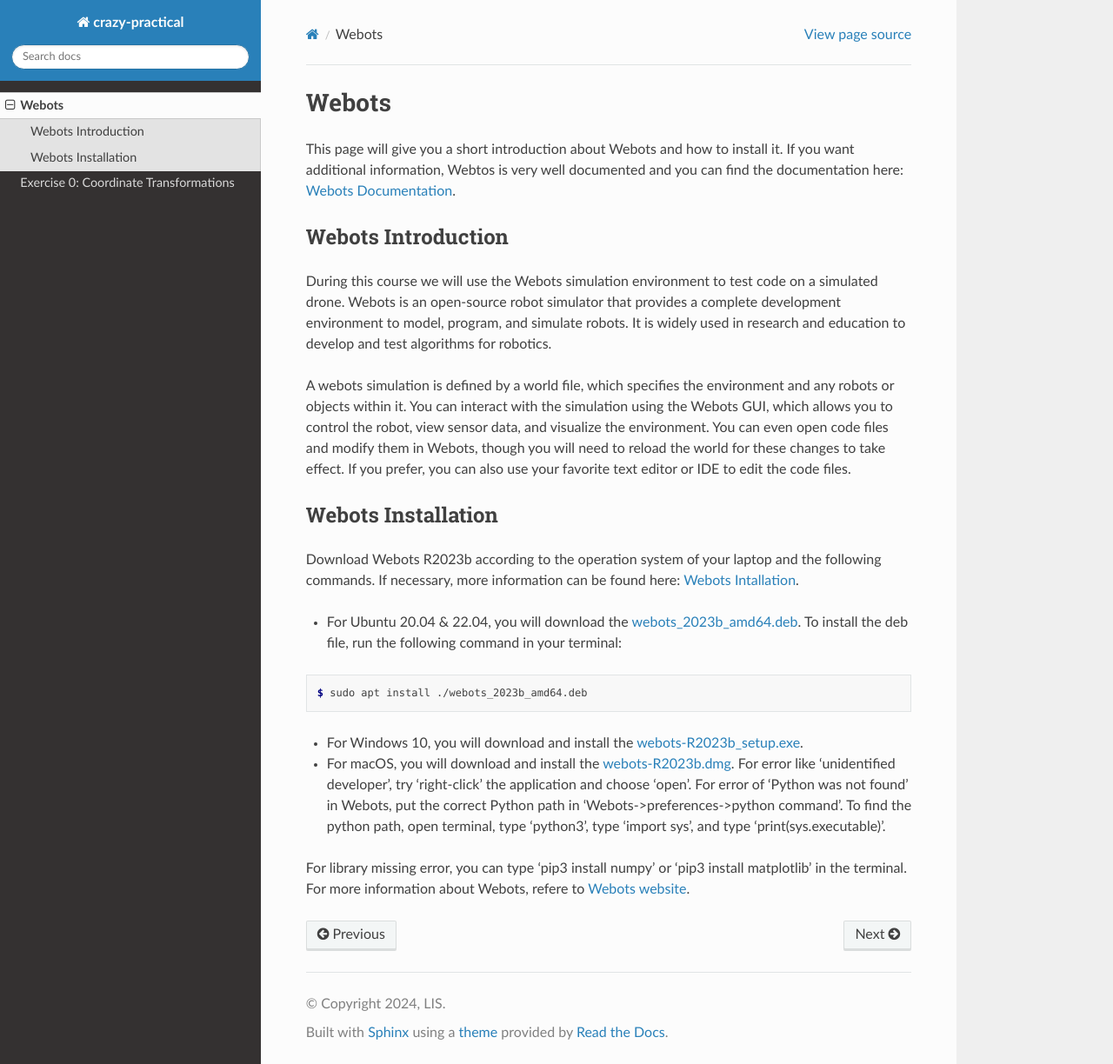
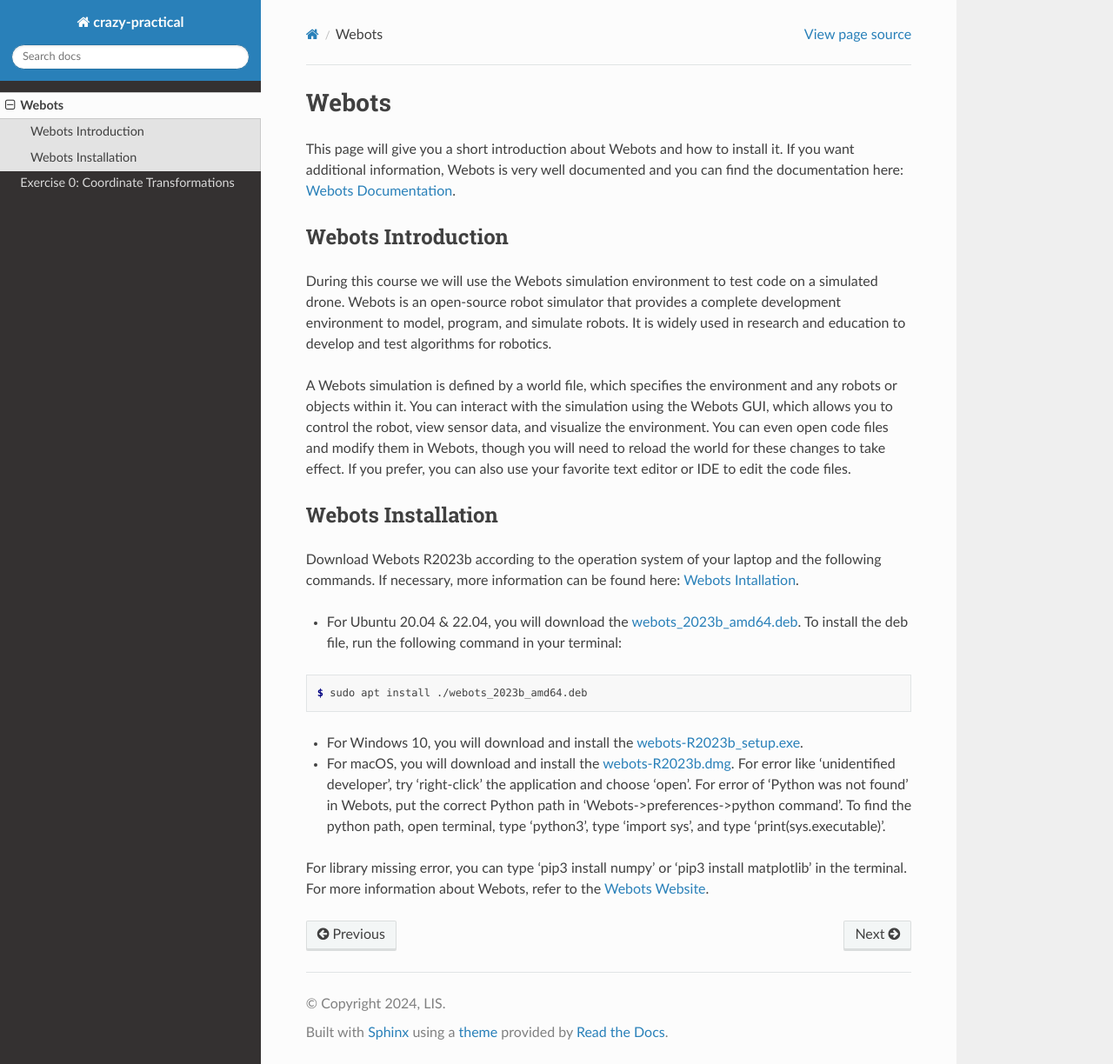
Before and after one commit to lis-epfl/micro-502, a Sphinx documentation site: the page built from docs/exercise_0/webots_introduction.rst, in a window 1280 px wide and 1224 px high. Shown: the whole window at 87% size. Built offline with Sphinx 7.4.7 and the Read the Docs theme 2.0.0, drawn with Linux system fonts in a browser that asks for light colours.

Commit message:
Correct typos

```diff
--- a/docs/exercise_0/exercise_0_description.rst
+++ b/docs/exercise_0/exercise_0_description.rst
@@ -8,7 +8,8 @@
 For this task you will need to convert commands for a drone from the body frame to the inertial frame.
 This is important because the drone's orientation will change as it moves, and the control commands need to be aligned with the drone's current orientation to ensure that it moves correctly.
 
-To start, you can run the the simulation in Webots by opening the world file (**crazyflie_world_exercise.wbt**) and clicking the play button.
+To start, you can run the simulation in Webots by opening the world file (**crazyflie_world_exercise.wbt**) and clicking the play button.
+To open the world file, click **File** -> **Open World** and select the **crazyflie_world_exercise.wbt** file from where you have saved this directory.
 You should see a drone in the simulation that you can control using the keys on your keyboard as follows:
   - **W**: Move the drone forward
   - **S**: Move the drone backward
--- a/docs/exercise_0/webots_introduction.rst
+++ b/docs/exercise_0/webots_introduction.rst
@@ -1,7 +1,7 @@
 Webots
 ==================================================
 This page will give you a short introduction about Webots and how to install it.
-If you want additional information, Webtos is very well documented and you can find the documentation here: `Webots Documentation <https://cyberbotics.com/doc/guide/index>`_.
+If you want additional information, Webots is very well documented and you can find the documentation here: `Webots Documentation <https://cyberbotics.com/doc/guide/index>`_.
 
 Webots Introduction
 -------------------
@@ -9,7 +9,7 @@
 Webots is an open-source robot simulator that provides a complete development environment to model, program, and simulate robots.
 It is widely used in research and education to develop and test algorithms for robotics.
 
-A webots simulation is defined by a world file, which specifies the environment and any robots or objects within it.
+A Webots simulation is defined by a world file, which specifies the environment and any robots or objects within it.
 You can interact with the simulation using the Webots GUI, which allows you to control the robot, view sensor data, and visualize the environment.
 You can even open code files and modify them in Webots, though you will need to reload the world for these changes to take effect.
 If you prefer, you can also use your favorite text editor or IDE to edit the code files.
@@ -28,4 +28,4 @@
 - For Windows 10, you will download and install the `webots-R2023b_setup.exe <https://github.com/cyberbotics/webots/releases/download/R2023b/webots-R2023b_setup.exe>`_.
 - For macOS, you will download and install the `webots-R2023b.dmg <https://github.com/cyberbotics/webots/releases/download/R2023b/webots-R2023b.dmg>`_. For error like 'unidentified developer', try 'right-click' the application and choose 'open'. For error of 'Python was not found' in Webots, put the correct Python path in 'Webots->preferences->python command'. To find the python path, open terminal, type 'python3', type 'import sys', and type 'print(sys.executable)'.
 
-For library missing error, you can type 'pip3 install numpy' or 'pip3 install matplotlib' in the terminal. For more information about Webots, refere to `Webots website <https://cyberbotics.com/>`_.
+For library missing error, you can type 'pip3 install numpy' or 'pip3 install matplotlib' in the terminal. For more information about Webots, refer to the `Webots Website <https://cyberbotics.com/>`_.
```
Also changed, not shown: other parts of docs/exercise_0/exercise_0_description.rst (+1 -1 lines).
